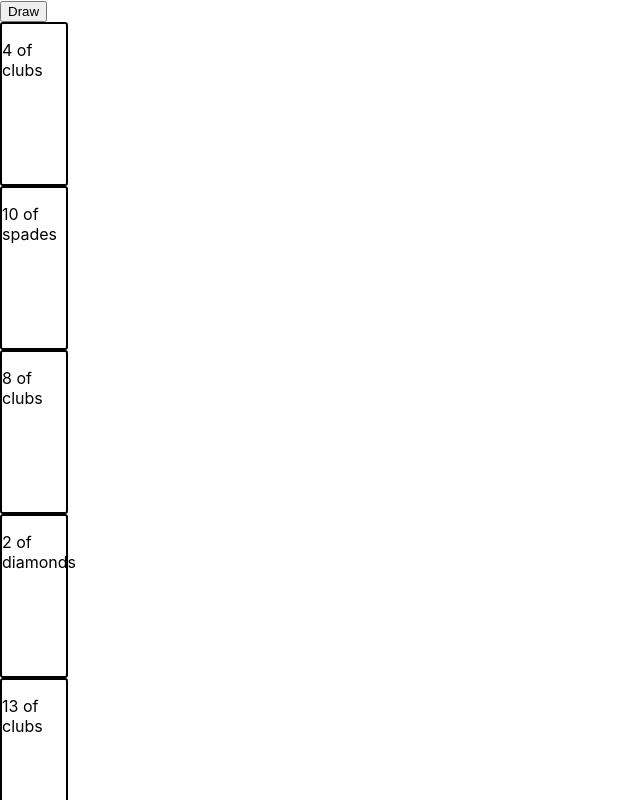
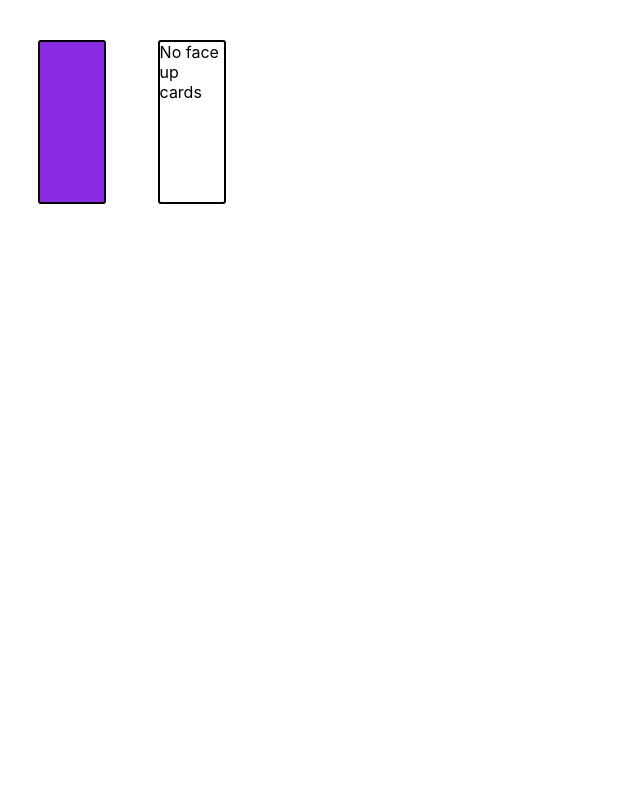
Before and after one commit to theneekz/Solitaire, a React (Create React App) app: page / in a window 1280 px wide. Shown: the top 800 px of the page, without its empty margins (0-640 px from the left). Built offline with nearby package versions, Linux system fonts and the light colour scheme.

Commit message:
deck cycle werks

```diff
--- a/src/Card.css
+++ /dev/null
@@ -1,6 +0,0 @@
-.card {
-  border-radius: 3px;
-  border: 2px solid;
-  height: 20vh;
-  width: 5vw;
-}
--- a/src/components/Card.component.tsx
+++ b/src/components/Card.component.tsx
@@ -1,15 +1,12 @@
 import React from 'react';
-import { ICard, Card } from '../models/Card'
+import { ICard } from '../models/Card'
 
 const CardComponent = ({card}: {card: ICard}) => {
-  const task = new Card(card.suit, card.cardValue, card.faceUp)
-
-  console.log(task, task.getDisplayValue())
-  // console.log(card)
+  console.log(card)
 
   return (
     <div className="card">
-      <p>{`${card.cardValue + 1} of ${card.suit}s`}</p>
+      <p>{`${card.getDisplayValue()} of ${card.suit}s`}</p>
     </div>
   )
 }
--- a/src/components/GameplayBoard.component.tsx
+++ b/src/components/GameplayBoard.component.tsx
@@ -2,14 +2,14 @@ import React from 'react';
 import GameplayDeck from './GameplayDeck.component';
 import { ICard } from '../models/Card';
 import { Deck } from '../models/Deck';
-import '../Card.css'
+import '../styles/Card.css';
 
 const GameplayBoard = () => {
 
   let gameplayDeck: ICard[] = new Deck().shuffle()
 
   return (
-    <div id="gameplayBoard">
+    <div id="gamePlayBoard">
       <GameplayDeck deckCards={gameplayDeck} />
     </div>
   );
--- a/src/components/GameplayDeck.component.tsx
+++ b/src/components/GameplayDeck.component.tsx
@@ -24,20 +24,21 @@ const GameplayDeck = ({deckCards}: {deckCards: ICard[]}) => {
   }
 
   return (
-    <div id="gameplayDeck">
-      <button onClick={() => {drawThree()}}>Draw</button>
-      <div id="deckFacedownCards">
-        {faceDown.length ? faceDown.map(card => (
-          <CardComponent key={card.cardValue + card.suit} card={card}/>
-        )) :
-          <p>No face down Cards</p>
+    <div id="gamePlayDeck">
+      <div id="deckFaceDownCards" onClick={() => {drawThree()}}>
+        {faceDown.length ?
+          <div className="faceDownCard"></div> :
+          <div className="emptyCardPile">No face down Cards</div>
         }
       </div>
-      <div id="deckFaceupCards" style={{backgroundColor: "red"}}>
-        {faceUp.length ? faceUp.map(card => (
-          <CardComponent key={card.cardValue + card.suit} card={card}/>
+      <div id="deckFaceUpCards">
+        {faceUp.length ? faceUp.slice(0, 3).map((card, i) => (
+          <>
+            <span>{i}</span>
+            <CardComponent key={card.cardValue + card.suit} card={card} />
+          </>
         )) :
-        <p>No face up cards</p>
+        <div className="emptyCardPile">No face up cards</div>
       }
       </div>
     </div>
--- a/src/models/Card.tsx
+++ b/src/models/Card.tsx
@@ -26,7 +26,7 @@ export interface ICard {
   cardValue: CardValue
   faceUp: boolean
   suitImage: string
-  getDisplayValue():void
+  getDisplayValue(): string
 }
 
 export class Card implements ICard{
--- a/src/models/Deck.tsx
+++ b/src/models/Deck.tsx
@@ -1,4 +1,4 @@
-import { ICard, Suit, CardValue  } from './Card'
+import { ICard, Suit, CardValue, Card  } from './Card'
 
 let suitArr = [Suit.HEART, Suit.DIAMOND, Suit.CLUB, Suit.SPADE]
 
@@ -20,11 +20,7 @@ let valueArr = [
 
 const suitBuilder = (suit: Suit) => {
   return valueArr.map(val => {
-    return {
-      suit,
-      cardValue: val,
-      faceUp: false
-    } as ICard
+    return new Card(suit, val, false)
   })
 }
 
--- /dev/null
+++ b/src/styles/Card.css
@@ -0,0 +1,44 @@
+#gamePlayBoard {
+  display: flex;
+  width: 100vw;
+  height: 100vh;
+}
+
+#gamePlayDeck {
+  width: 25vw;
+  height: 25vh;
+  display: flex;
+  margin: 5vh 3vw;
+}
+
+#deckFaceDownCards {
+  justify-content: left;
+}
+
+#deckFaceUpCards {
+  display: flex;
+  flex-direction: row;
+  margin-left: 3vw;
+}
+
+.card {
+  background-color: green;
+}
+
+.card,
+.emptyCardPile,
+.faceDownCard {
+  border-radius: 3px;
+  border: 2px solid;
+  height: 20vh;
+  width: 5vw;
+  margin-right: 1vw;
+}
+
+.faceDownCard {
+  background-color: blueviolet;
+}
+
+#deckFaceUpCards .card {
+  margin-left: -3vw;
+}
```
